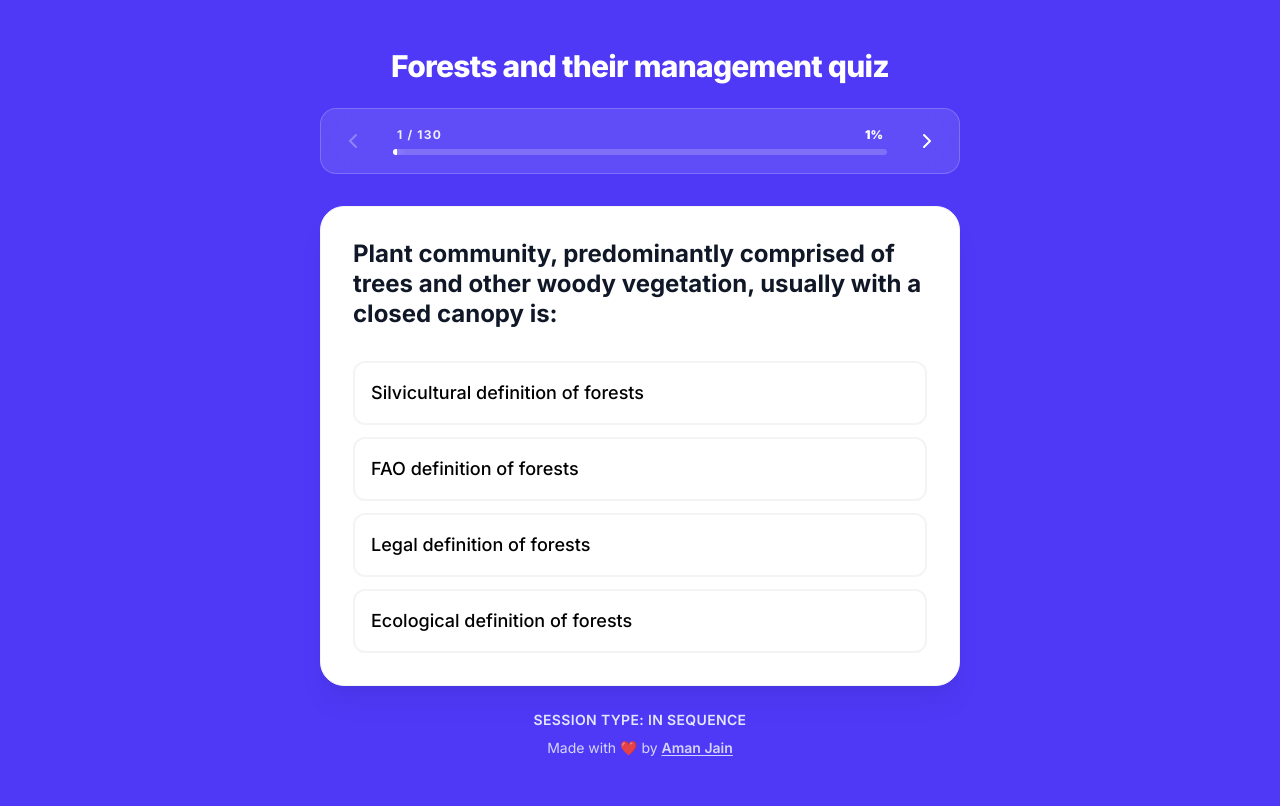
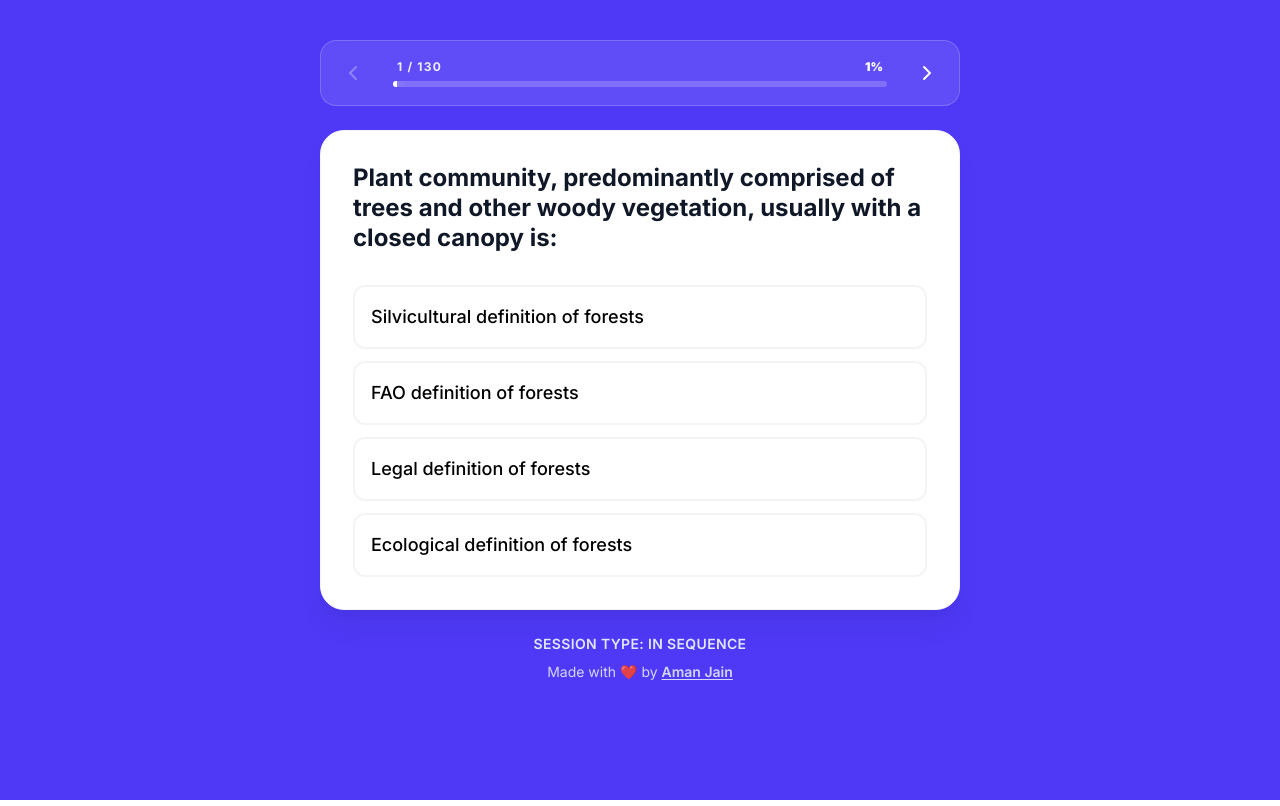
Before and after one commit to eternalnomad404/Forest-management-quiz, a React (Vite) app: page / in a window 1280 px wide. Both pictures are taken after a click on the button "In Sequence". Built offline with nearby package versions, Linux system fonts and the light colour scheme.

Commit message:
Remove heading and update title
Made-with: Cursor

```diff
--- a/index.html
+++ b/index.html
@@ -3,7 +3,7 @@
   <head>
     <meta charset="UTF-8" />
     <meta name="viewport" content="width=device-width, initial-scale=1.0" />
-    <title>My Google AI Studio App</title>
+    <title>forest quiz</title>
   </head>
   <body>
     <div id="root"></div>
--- a/src/components/QuizContainer.tsx
+++ b/src/components/QuizContainer.tsx
@@ -260,13 +260,8 @@ export default function QuizContainer() {
   }
 
   return (
-    <div className="max-w-2xl mx-auto px-4 py-6 md:py-12">
-      {/* Header Section */}
-      <div className="mb-8">
-        <h1 className="text-white text-center text-2xl md:text-3xl font-extrabold mb-6 tracking-tight">
-          Forests and their management quiz
-        </h1>
-
+    <div className="max-w-2xl mx-auto px-4 py-6 md:py-10">
+      <div className="mb-6">
         <div className="flex items-center justify-between bg-white/10 backdrop-blur-md rounded-2xl p-2 border border-white/20">
           <button
             onClick={handleBack}
```
